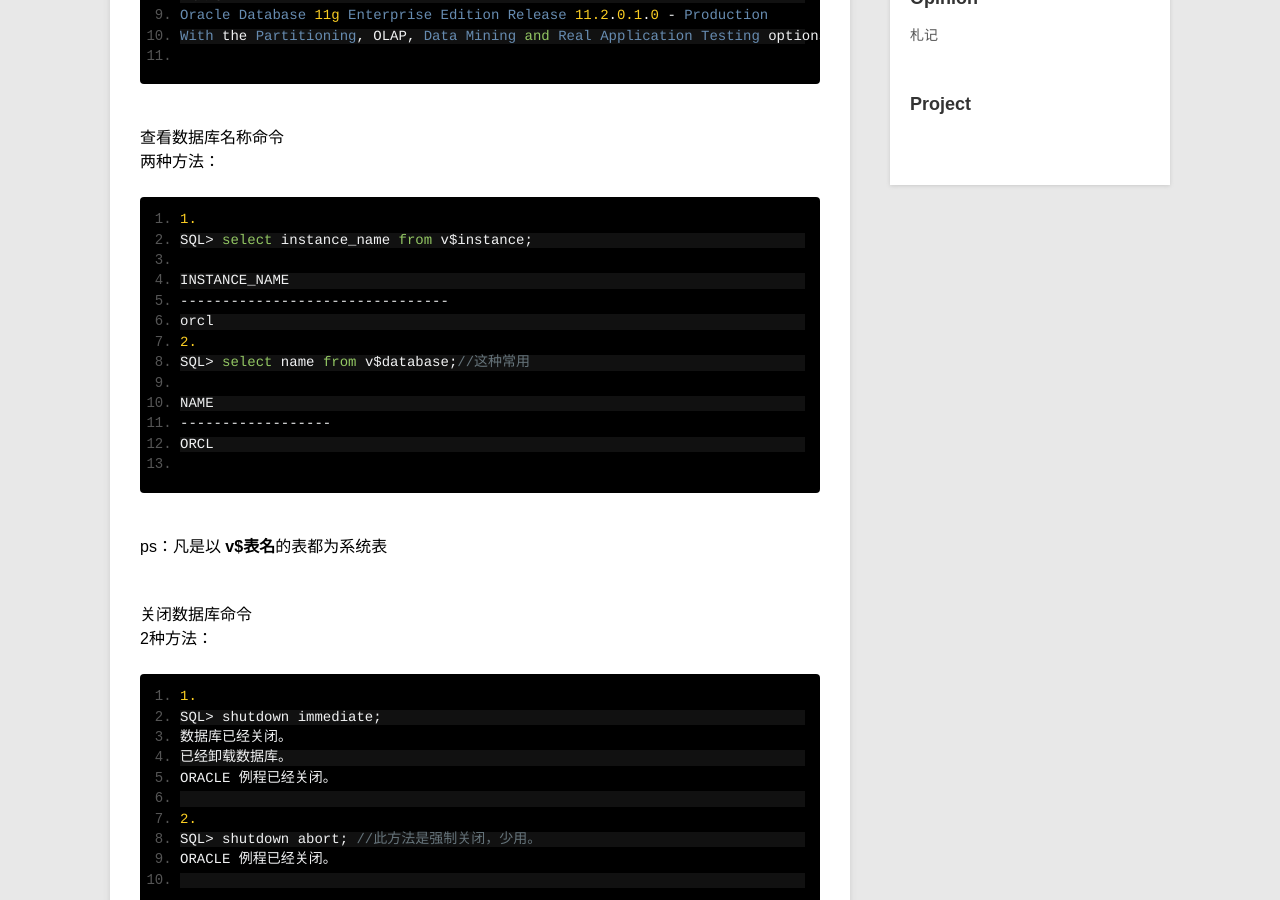
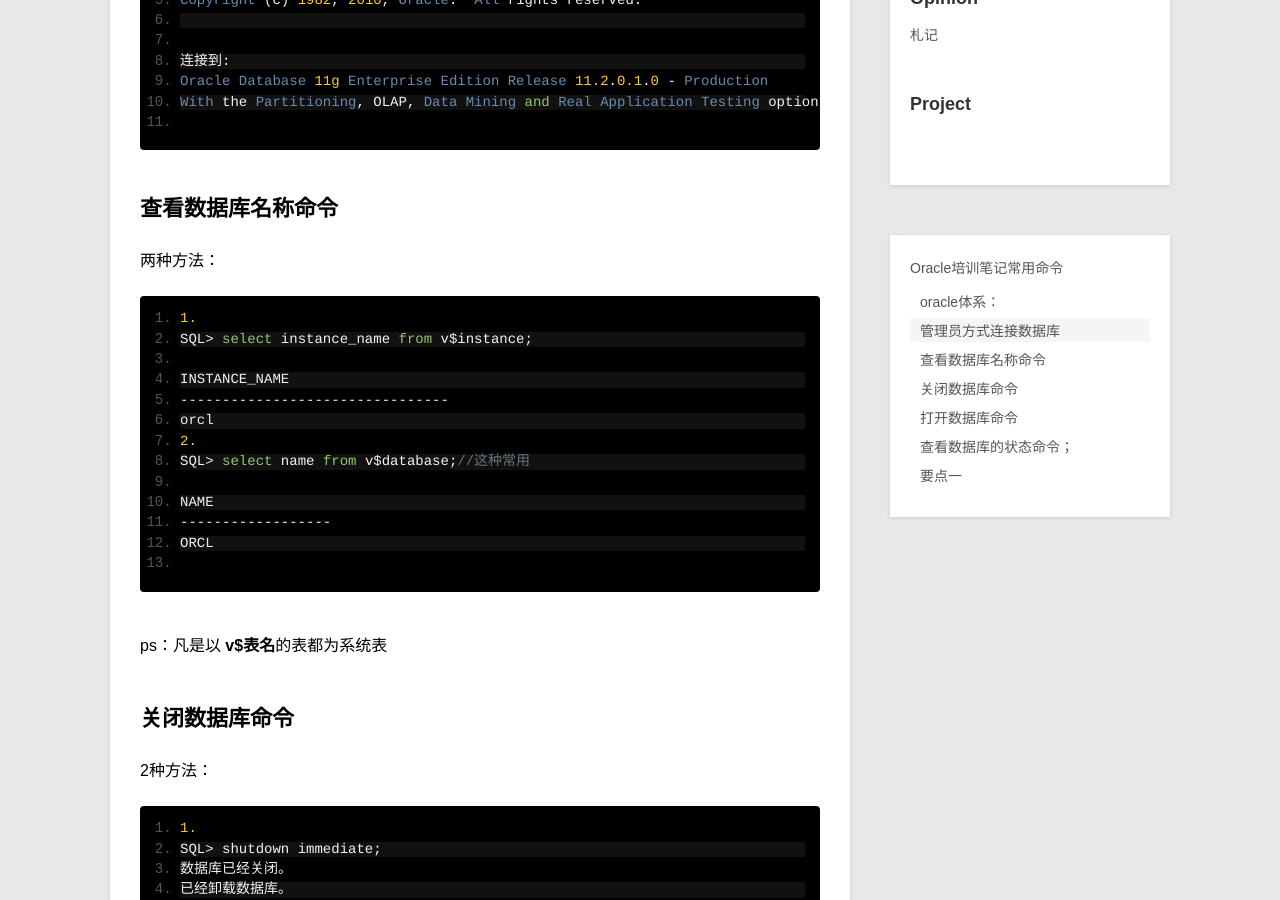
Before and after one commit to lihb/lihb.github.com, a Jekyll site: the page built from _posts/blog/2014-07-24-Oracle培训笔记.md, in a window 1280 px wide and 900 px high, scrolled down 522 px. Built offline with Jekyll 4.4.1, drawn with Linux system fonts in a browser that asks for light colours; Markdown is read by kramdown in place of the engine named in the settings; comment, search, counter and statistics services are not loaded.

Commit message:
modify oracle note 3rd

````diff
--- a/_posts/blog/2014-07-24-Oracle培训笔记.md
+++ b/_posts/blog/2014-07-24-Oracle培训笔记.md
@@ -5,13 +5,13 @@ description: 记录oracle要点和重点
 category: blog
 ---
 
-oracle体系：
-====
+## oracle体系：
+
 
 是由实例（instance）和库文件组成的。
 
-管理员方式连接数据库
-====
+## 管理员方式连接数据库
+
 
 ```
 C:\>sqlplus / as sysdba;
@@ -27,8 +27,8 @@ With the Partitioning, OLAP, Data Mining and Real Application Testing options
 
 ```
 
-查看数据库名称命令
-====
+## 查看数据库名称命令
+
 
 两种方法：
 
@@ -49,8 +49,8 @@ ORCL
 ```
 ps：凡是以 **v$表名**的表都为系统表
 
-关闭数据库命令
-====
+## 关闭数据库命令
+
 
 2种方法：
 
@@ -67,8 +67,8 @@ ORACLE 例程已经关闭。
 
 ```
 
-打开数据库命令
-====
+## 打开数据库命令
+
 
 ```
 SQL> startup;
@@ -109,8 +109,8 @@ SQL> alter database open; // 启动数据库的数据库文件和日志文件
 
 ```
 
-查看数据库的状态命令；
-====
+## 查看数据库的状态命令；
+
 
 ```
 SQL> select status from v$instance;
@@ -121,8 +121,8 @@ OPEN   //open为正常
 
 ```
 
-要点一
-====
+## 要点一
+
 
 **Oracle的功能由管理+开发完成**
 
````
